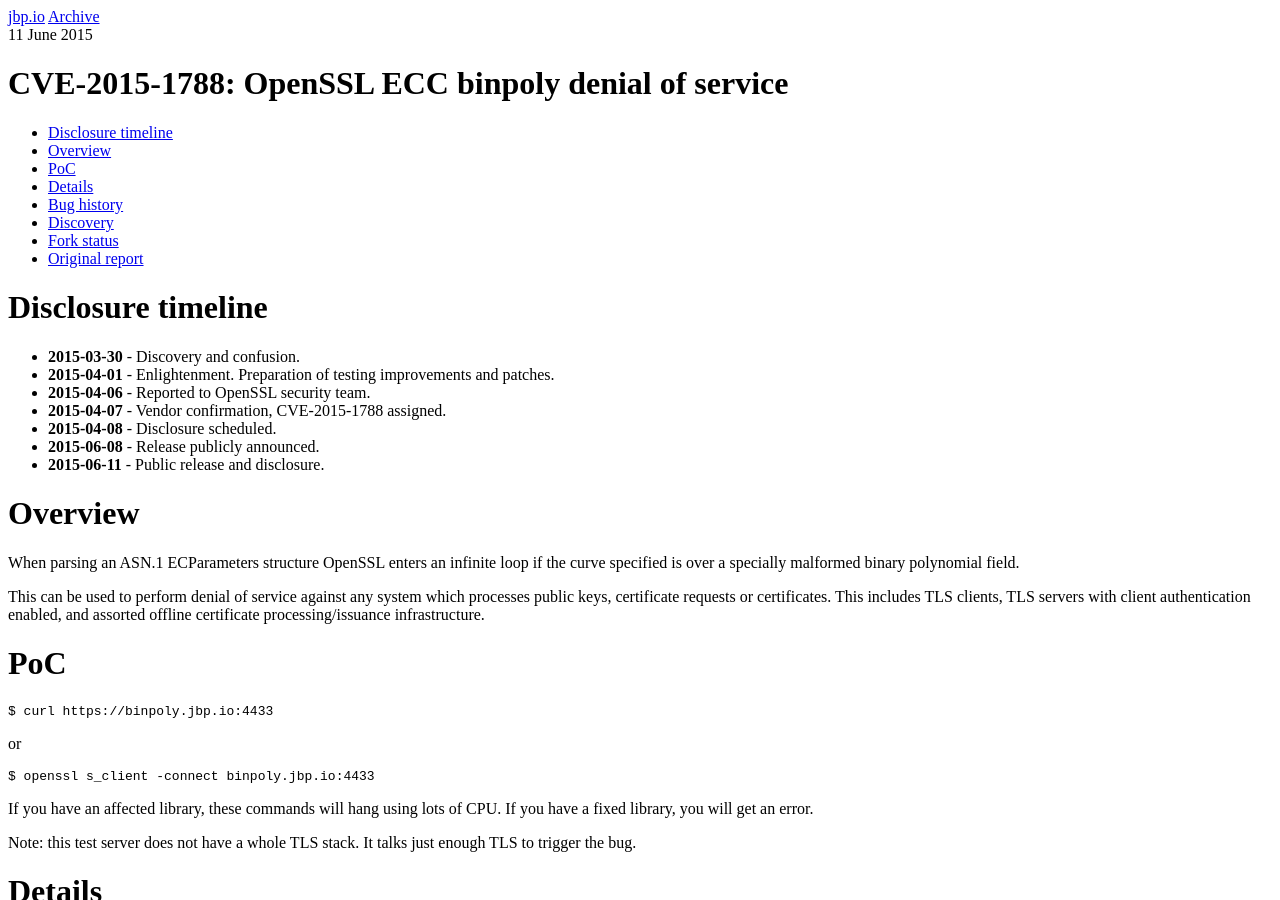
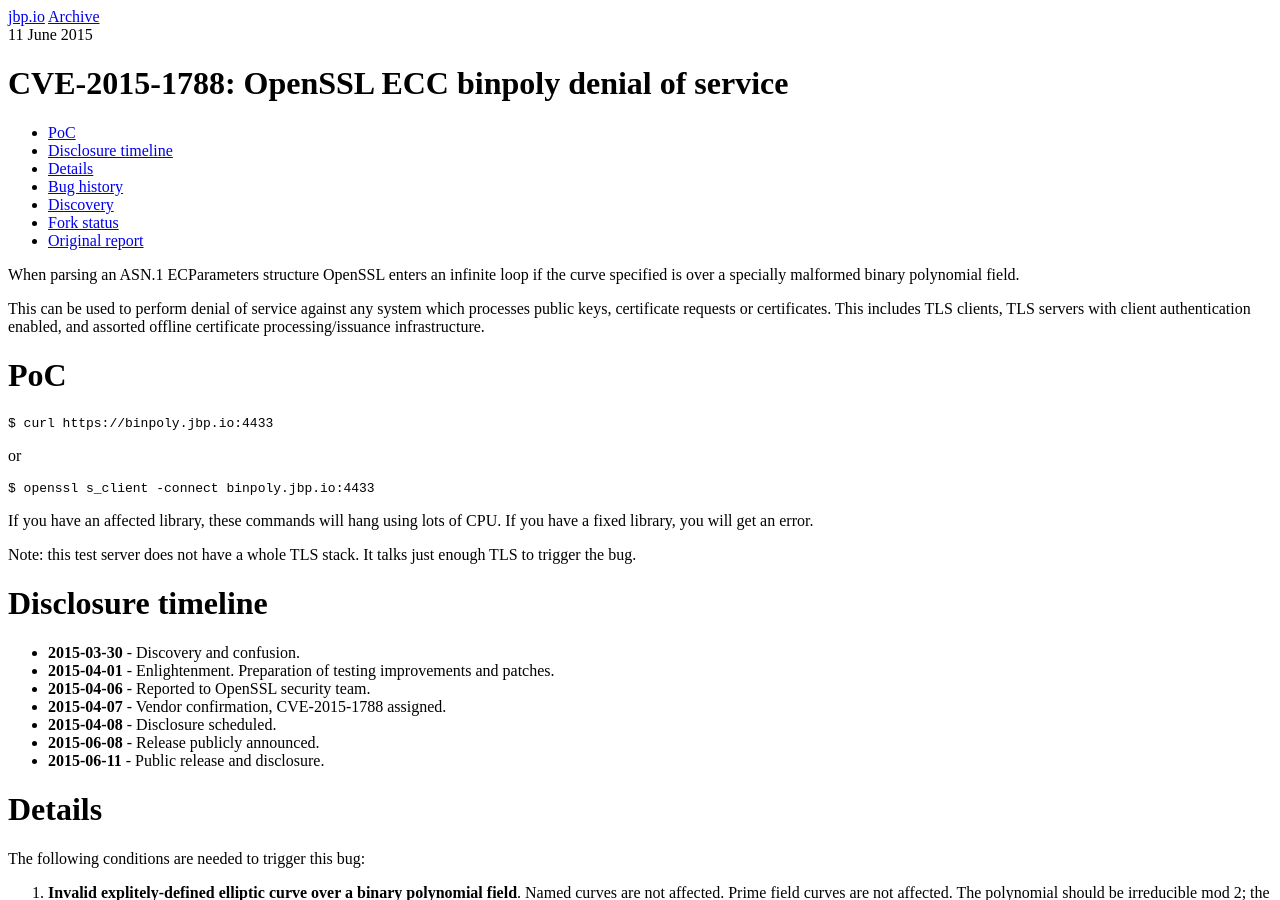
Before and after one commit to ctz/ctz.github.com, a Jekyll site: the page built from _posts/2015-06-11-cve-2015-1788-openssl-binpoly-hang.md, in a window 1280 px wide and 900 px high. Built offline with Jekyll 4.4.1, drawn with Linux system fonts in a browser that asks for light colours; some of the changed lines change nothing that is shown; some of the changed text lies outside the part shown.

Commit message:
reorder and tweak

```diff
--- a/_posts/2015-06-11-cve-2015-1788-openssl-binpoly-hang.md
+++ b/_posts/2015-06-11-cve-2015-1788-openssl-binpoly-hang.md
@@ -8,18 +8,6 @@ tags: [security, openssl, https, ssl, tls]
 
 * TOC
 {:toc #toc-side}
-
-# Disclosure timeline
-
- *    **2015-03-30** - Discovery and confusion.
- *    **2015-04-01** - Enlightenment.  Preparation of testing improvements and patches.
- *    **2015-04-06** - Reported to OpenSSL security team.
- *    **2015-04-07** - Vendor confirmation, CVE-2015-1788 assigned.
- *    **2015-04-08** - Disclosure scheduled.
- *    **2015-06-08** - Release publicly announced.
- *    **2015-06-11** - Public release and disclosure.
-
-# Overview
 
 When parsing an ASN.1 ECParameters structure OpenSSL enters
 an infinite loop if the curve specified is over a specially
@@ -44,6 +32,16 @@ If you have a fixed library, you will get an error.
 
 Note: this test server does not have a whole TLS stack.  It talks just enough TLS
 to trigger the bug.
+
+# Disclosure timeline
+
+ *    **2015-03-30** - Discovery and confusion.
+ *    **2015-04-01** - Enlightenment.  Preparation of testing improvements and patches.
+ *    **2015-04-06** - Reported to OpenSSL security team.
+ *    **2015-04-07** - Vendor confirmation, CVE-2015-1788 assigned.
+ *    **2015-04-08** - Disclosure scheduled.
+ *    **2015-06-08** - Release publicly announced.
+ *    **2015-06-11** - Public release and disclosure.
 
 # Details
 
@@ -107,12 +105,12 @@ This program and a few sample `ECParameters` encodings were given to
 
 # Original report
 
- * [Original report][report].
+ * [**Write up**][report].
  * [fix1.patch][fix1patch] - reinstates fixed version, deletes fast version.
  * [fix2.patch][fix2patch] - fixes fast version, deletes slow version.
  * [tests.patch][testspatch] - regression testing and general testing improvements.
- * [original-cert.der][originalcertder].
- * [broken-cert.der][brokencertder].
+ * [original-cert.der][originalcertder] - a basic certificate.
+ * [broken-cert.der][brokencertder] - manually-broken version of that certificate.
  * [cert.diff][certdiff] - annotated diff of certificate edits to trigger to bug.
 
 [report]: https://raw.githubusercontent.com/ctz/vulns/master/openssl-01/readme.md
```
